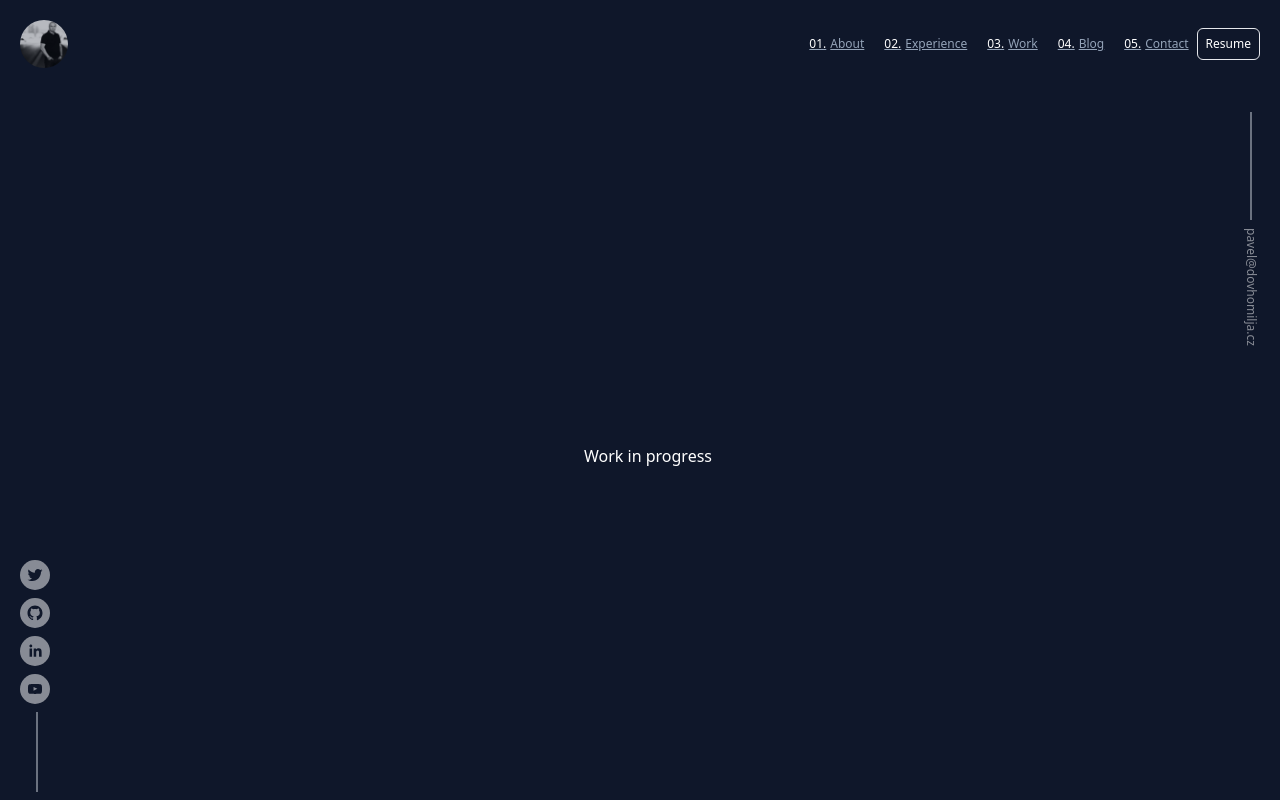
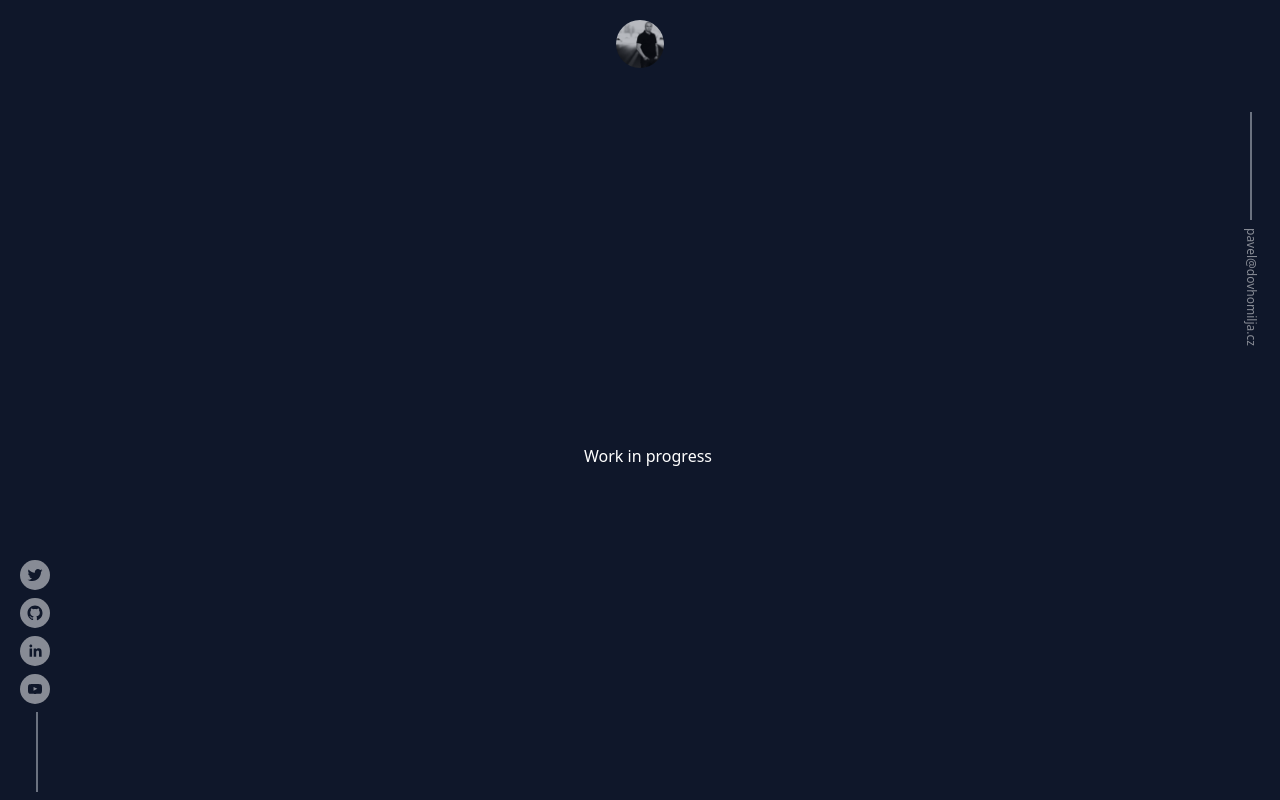
Before and after one commit to pdovhomilja/dovhomilja-cz, a Next.js app: page / in a window 1280 px wide. Built offline with nearby package versions, Linux system fonts and the light colour scheme.

Commit message:
fix menu

```diff
--- a/components/Navbar.tsx
+++ b/components/Navbar.tsx
@@ -37,7 +37,7 @@ const Navbar = (props: Props) => {
             <Bars3Icon className="h-6 w-6 text-white opacity-50  md:hidden" />
           )}
         </div>
-
+        {process.env.NEXT_PUBLIC_PRODUCTION === "true" && (
           <div className="hidden md:flex grow justify-end">
             <Link className="flex link" href="/about">
               <p className="text-white px-1">01.</p>
@@ -66,6 +66,7 @@ const Navbar = (props: Props) => {
               Resume
             </Link>
           </div>
+        )}
       </div>
       <div className="">
         {isOpen && process.env.NEXT_PUBLIC_PRODUCTION === "true" && (
```
Lines whose indentation alone changed are shown as unchanged.
